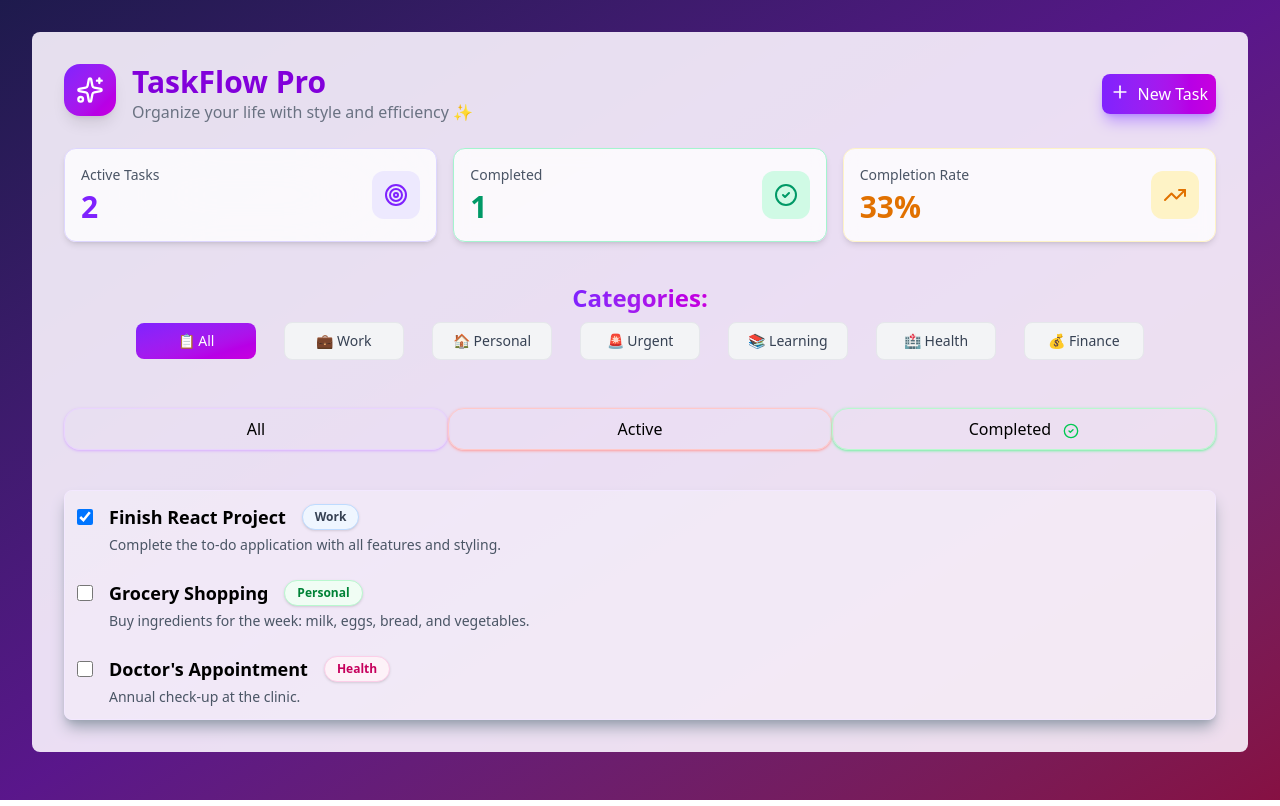
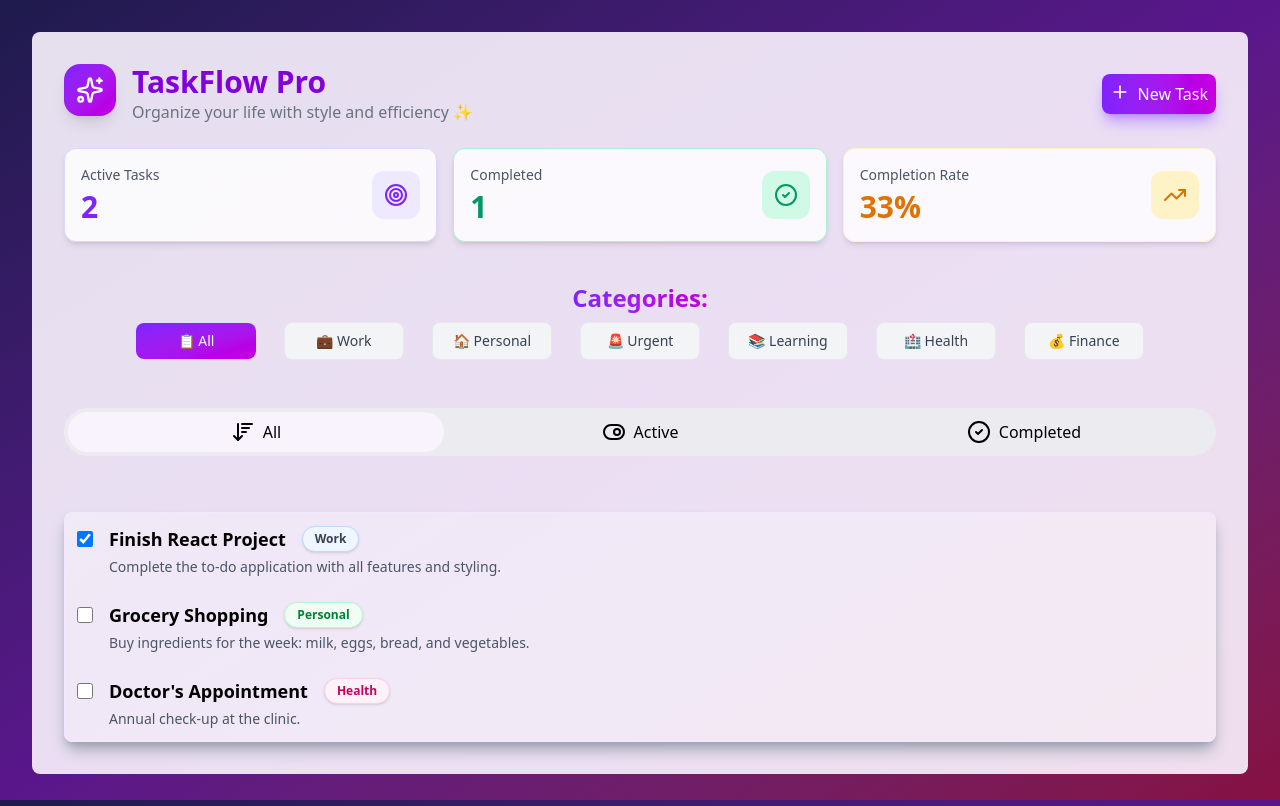
Before and after one commit to FafioluOluwadamilola/Advanced-To-Do-List, a React (Vite) app: page / in a window 1280 px wide. Built offline with nearby package versions, Linux system fonts and the light colour scheme.

Commit message:
95% done with design and 95% done with functionality

```diff
--- a/src/components/Categories.jsx
+++ b/src/components/Categories.jsx
@@ -1,6 +1,6 @@
 // import React, { useState } from 'react'
 import { motion } from 'framer-motion'
-import { CircleCheck } from 'lucide-react'
+import { ArrowDownWideNarrow, CircleCheck, ToggleRight } from 'lucide-react'
 import { label } from 'motion/react-client'
 import { categories } from '../data/categories'
 import React from 'react'
@@ -18,11 +18,11 @@ const Categories = ({ filter, setFilter }) => {
           onClick={() => setFilter("All")}
           className={`m-2 p-2 w-30 text-sm rounded-lg text-black cursor-pointer
               ${filter === "All"
-                  ?  "bg-gradient-to-br from-violet-600 to-fuchsia-600 text-white"
-                  : "bg-gray-100 text-gray-700 border border-gray-200 hover:bg-purple-200"
-                }`}
+              ? "bg-gradient-to-br from-violet-600 to-fuchsia-600 text-white"
+              : "bg-gray-100 text-gray-700 border border-gray-200 hover:bg-purple-200"
+            }`}
         >
-            📋 All
+          📋 All
         </motion.div>
 
         <div className='flex flex-wrap gap-3'>
@@ -44,24 +44,26 @@ const Categories = ({ filter, setFilter }) => {
         </div>
       </div>
 
-      <div className='mt-10 flex items-center justify-evenly w-full  rounded-2xl'>
+      <div className='btns-3'>
+        <button
+          className={'btn' + (filter === 'All' ? ' bg-[#FBF4FF]/90' : '')}
+          onClick={() => setFilter('All')}>
+          <ArrowDownWideNarrow />
+          All
+        </button>
 
-        <h1
-          onClick={() => setFilter("All")}
-          className='sections border border-purple-200 shadow-sm shadow-purple-300'
-        >All</h1>
+        <button
+          className={'btn' + (filter === 'Active' ? ' bg-[#FBF4FF]/90' : '')}
+          onClick={() => setFilter('Active')}>
+          <ToggleRight />
+          Active
+        </button>
 
-
-        <h1
-          onClick={() => setFilter("Active")}
-          className='sections border border-red-200 shadow-sm shadow-red-300'
-        >Active</h1>
-
-        <h1
-          onClick={() => setFilter("Completed")}
-          className='sections border border-green-200 shadow-sm shadow-green-300'
-        >
-          Completed <CircleCheck className="inline ml-2 w-4 h-4 text-green-500" /></h1>
+        <button
+          className={'btn' + (filter === 'Completed' ? ' bg-[#FBF4FF]/90' : '')} onClick={() => setFilter('Completed')}>
+          <CircleCheck />
+          Completed
+        </button>
       </div>
 
     </div>
--- a/src/components/CreateTask.jsx
+++ b/src/components/CreateTask.jsx
@@ -109,7 +109,8 @@ const CreateTask = ({ closeModal, addTask }) => {
                             setDescription("")
                             closeModal()
 
-                        }}>
+                        }}
+                        >
                         ✨ Create Task
                     </Buttons>
                 </div>
--- a/src/index.css
+++ b/src/index.css
@@ -37,10 +37,13 @@
   .submit {
     @apply m-4 flex items-center justify-end gap-4;
   }
-  .sections{
-    @apply cursor-pointer p-2 w-full rounded-2xl hover:bg-gray-100;
-  }
-  .task-container{
+  .task-container {
     @apply w-full h-auto bg-white/30 mt-10 border border-purple-100 gap-4 rounded-lg shadow-lg shadow-gray-400;
   }
+  .btns-3 {
+    @apply mt-10 w-full bg-[#ECECF0] rounded-4xl mb-4 flex justify-evenly;
+  }
+  .btn {
+    @apply w-full flex justify-center rounded-4xl cursor-pointer gap-2 p-2 m-1 hover:bg-white/90 transition-colors;
+  }
 }
```
